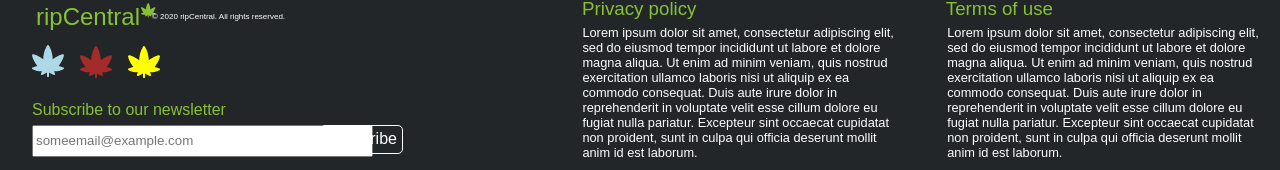
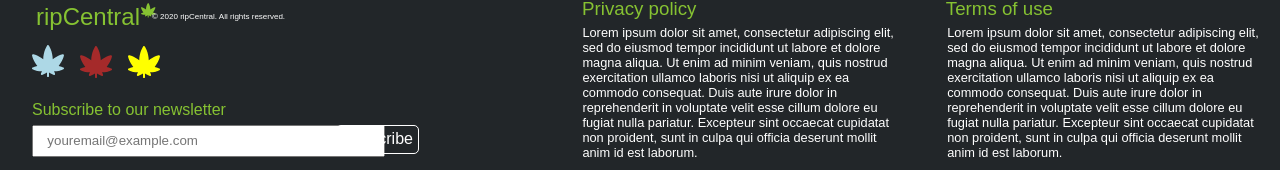
Before and after one commit to lucasjulromero/ripCentral, a Next.js app: page /RipCentralHomePage in a window 1280 px wide. Shown: the part 3182-3352 px from the top of the page. Built offline with nearby package versions, Linux system fonts and the light colour scheme.

Commit message:
added email subscription to footer, and temp placeholders / spacing / font sizes

```diff
--- a/components/Footer.jsx
+++ b/components/Footer.jsx
@@ -122,15 +122,15 @@ const Footer = () => {
           }}
         >
           <input
-            style={{ width: "25em", height: "2em" }}
-            placeholder="someemail@example.com"
+            style={{ width: "25em", height: "2em", paddingLeft: "1em" }}
+            placeholder="youremail@example.com"
           />
         </div>
         <div
           style={{
             gridColumn: "1/2 span",
             gridRow: "3/3",
-            marginLeft: "20em",
+            marginLeft: "21em",
             marginTop: "5em"
           }}
         >
```
